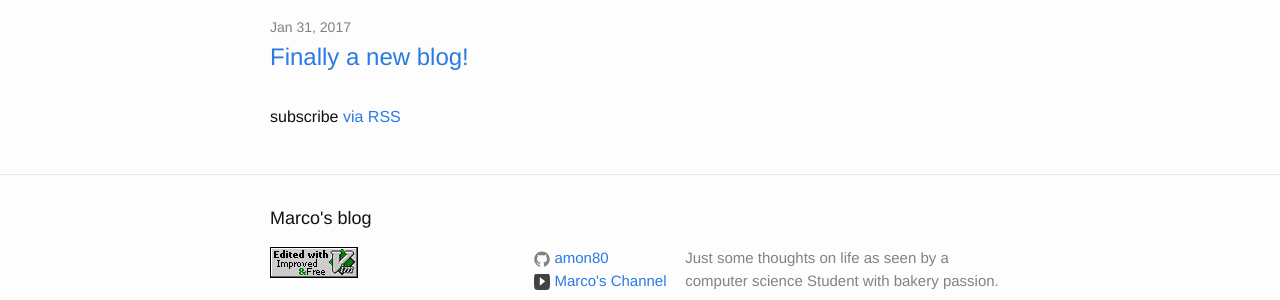
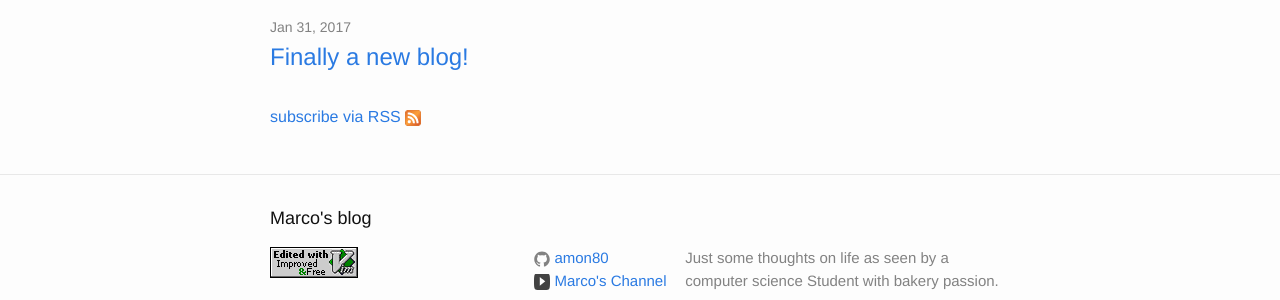
Before and after one commit to amon80/amon80.github.io, a Jekyll site: the page built from index.md, in a window 1280 px wide. Shown: the part 122-422 px from the top of the page. Built offline with Jekyll 4.4.1, drawn with Linux system fonts in a browser that asks for light colours.

Commit message:
Added Rss icon

```diff
--- /dev/null
+++ b/_includes/icon-rss.html
@@ -0,0 +1 @@
+<p class="rss-subscribe"><a href="{{ "/feed.xml" | relative_url }}">subscribe via RSS <img src="/assets/pictures/rss_button.gif" alt="rss icon"/></a></p>
--- a/_layouts/home.html
+++ b/_layouts/home.html
@@ -20,6 +20,6 @@ layout: default
     {% endfor %}
   </ul>
 
-  <p class="rss-subscribe">subscribe <a href="{{ "/feed.xml" | relative_url }}">via RSS</a></p>
+  {% include icon-rss.html %}
 
 </div>
```
Also changed, not shown: assets/pictures/rss_button.gif (added).
